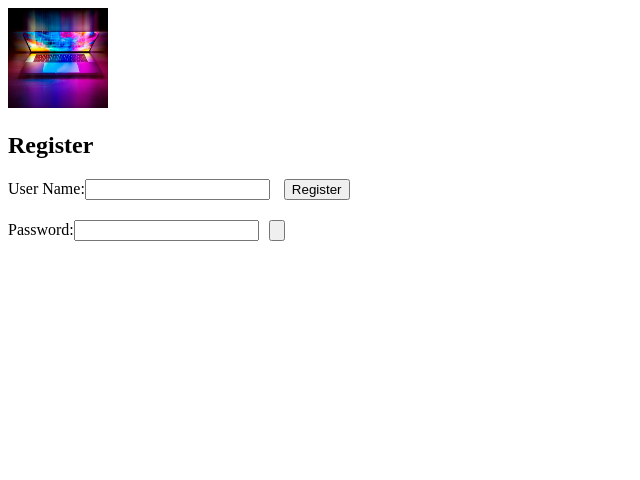
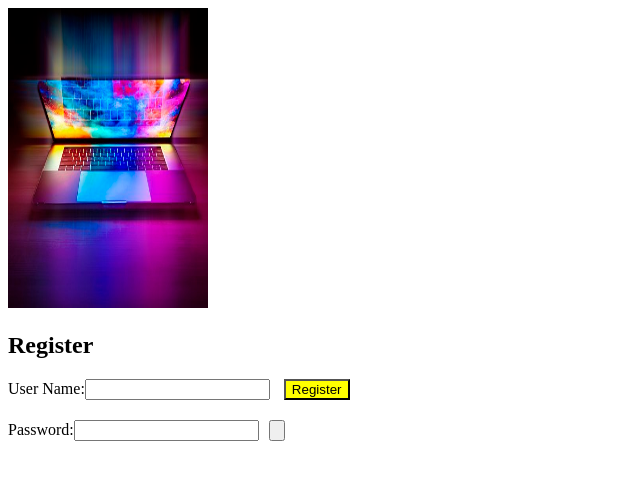
Before and after one commit to vishalpande/Sample-html-forms, a plain HTML site: page Dom-works-Javascript/index.html in a window 1280 px wide. Shown: the whole page, without its empty margins (0-640 px from the left). Drawn offline with Linux system fonts and the light colour scheme.

Commit message:
--Updating the files

```diff
--- a/Dom-works-Javascript/index.html
+++ b/Dom-works-Javascript/index.html
@@ -5,9 +5,14 @@
     <title>Javascript-Inline</title>
 
     <script>
+
         function bodyload() {
-            window.document.images[0].src = "img/laptop.jpg";
-            window.document.forms[0].elements[1].value = "Register"
+
+        document.querySelector("#pic").src="img/laptop.jpg"
+        document.querySelector(".btn").value='Register';
+        document.querySelector(".btn").style.backgroundColor='yellow';
+
+
         }
 
 
@@ -16,11 +21,11 @@
 </head>
 
 <body onload="bodyload()">
-    <img width="100px" height="100px">
+    <img  width="200" height="300px"id="pic">
     <div>
         <form>
             <h2>Register</h2>
-            User Name:<input type="text" style="margin-right:10px"> <input type="button">
+            User Name:<input type="text" style="margin-right:10px" > <input type="button" class="btn">
         </form>
     </div>
 
@@ -28,7 +33,7 @@
     <div>
         <form style="margin-top:20px">
 
-            Password:<input type="password" style="margin-right:10px"><input type="button">
+            Password:<input type="password" style="margin-right:10px"><input type="button" class="btn">
 
 
         </form>
```
Also changed, not shown: Register-Product/index.html (+4 -1 lines).
